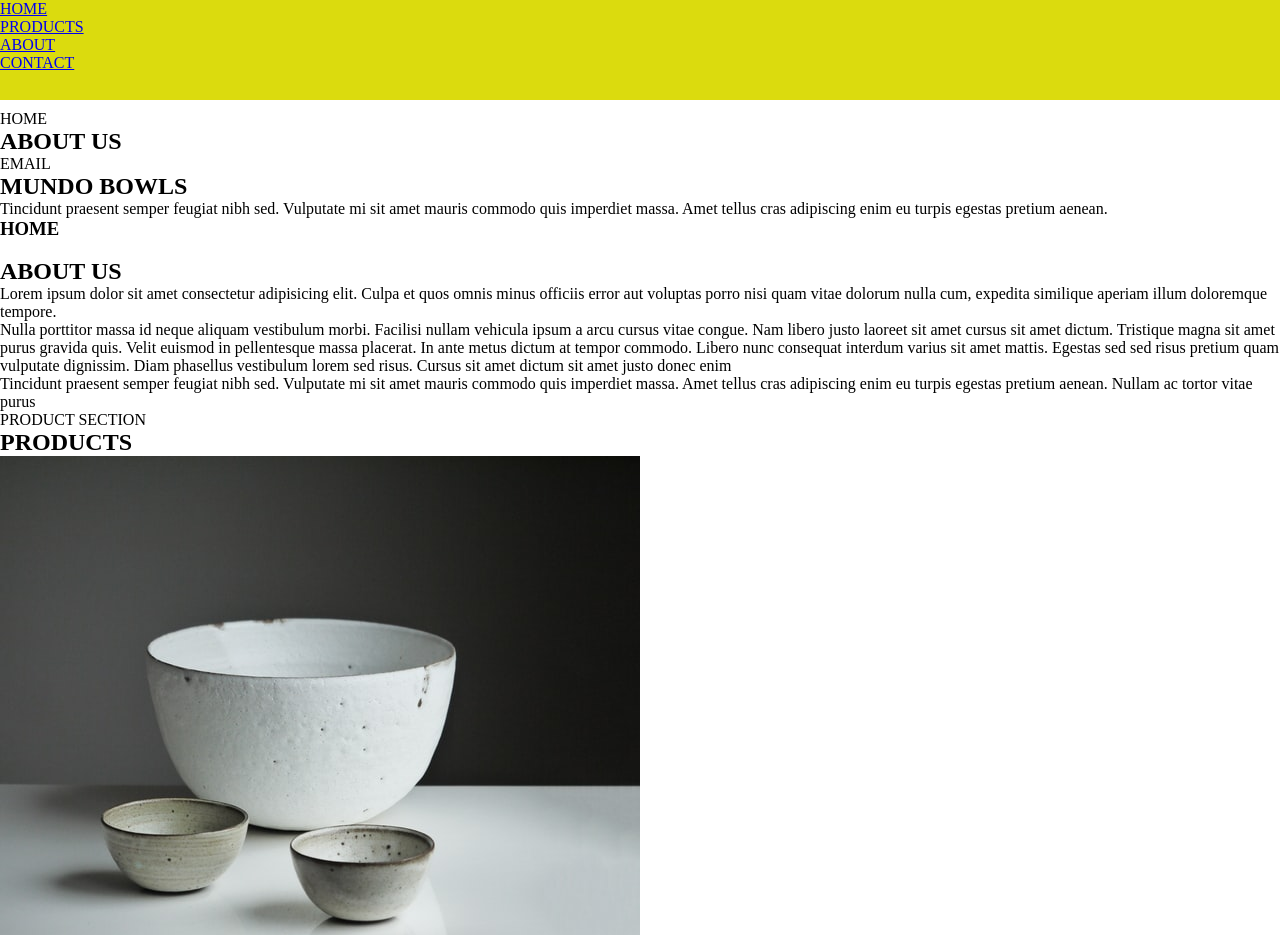
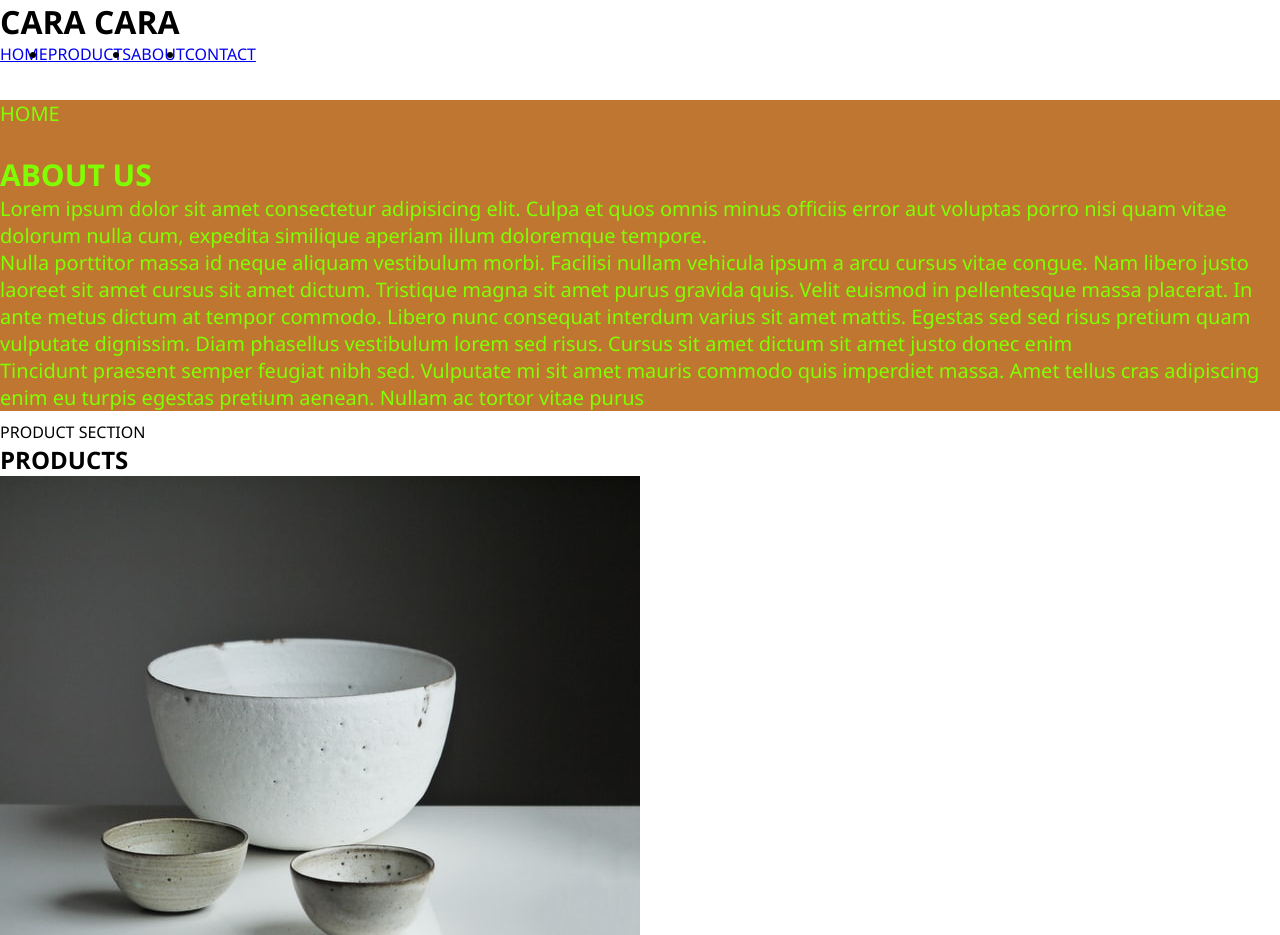
Before and after one commit to Trog19/ecommercesite, a plain HTML site: page index.html in a window 1280 px wide. Shown: the top 935 px of the page. Drawn offline with Linux system fonts and the light colour scheme.

Commit message:
Fixed nav bar in styles.css + created display flex for product photos and nav bar

```diff
--- a/index.html
+++ b/index.html
@@ -2,10 +2,7 @@
 
 (10 points): As a web developer, I want to have an external CSS-stylesheet that consists of a variety of styles (minimum of 10 rules) so that I can use the same styles with other pages in the future
 
-(5 points): As a web developer, I want to include the high-quality images provided by the asset team so that my page matches the design
-
 (For now, it will be a “dummy link” that doesn’t go anywhere, but can be utilized by the bonus user story)
-
 
 Bonus User Stories
 
@@ -26,30 +23,19 @@ Bonus User Stories
 </head>
 <body>
     <header class="header-nav">
-        <!-- <H1></H1> -->
+        <H1>CARA CARA</H1>
         <nav>
-            <ul>
-                <li><a href="#home">HOME</a></li>
-                <li><a href="#products">PRODUCTS</a></li>
+            <ul class="container-flex">
+                <li class="nav-item"><a href="#home">HOME</a></li>
+                <li class="nav-item"><a href="#products">PRODUCTS</a></li>
                 <li><a href="#about">ABOUT</a></li>
                 <li><a href="#contact">CONTACT</a></li>
             </ul>
         </nav>
     </header>
     <main>
-        <section id="home" class="home-section">HOME
+        <section id="home" class="home-section green-mean">HOME
 
-            <H1>ABOUT US</H1>
-                <div>EMAIL
-                </div>
-                <H2>MUNDO BOWLS</H2>
-                    <p>Tincidunt praesent semper feugiat nibh
-                        sed. Vulputate mi sit amet mauris
-                        commodo quis imperdiet massa. Amet
-                        tellus cras adipiscing enim eu turpis
-                        egestas pretium aenean.</p>
-                        <div></div>
-                        <H3>HOME</H3>
         <section id="about" class="about-section"></section>
             <!-- <h3>ABOUT SECTION</h3> -->
             <div>
@@ -78,11 +64,12 @@ Bonus User Stories
                         Nullam ac tortor vitae purus</p>
                 </div>
         </section>
-        <section id="products" class="products-section">PRODUCT SECTION</section>
+        <section id="products" class="products-section">
+            PRODUCT SECTION
             <div></div>
                 <h2>PRODUCTS</h2>
-            <div>
-                <img src="./assets/tom-crew-7HuTGlUfQSo-unsplash.jpg" alt="">
+                <div class="card">
+                    <img class="card__img" src="./assets/tom-crew-7HuTGlUfQSo-unsplash.jpg" alt="">
                     <h1>Mundo Bowls</h1>
                     <p>$48.00</p>
                     <hr>
@@ -153,9 +140,12 @@ Bonus User Stories
                     <p>Lorem ipsum, dolor sit amet consectetur adipisicing elit. Voluptatum deserunt repellat sed saepe. Voluptas, temporibus quos! Rem, autem? Similique, ea magnam iure reiciendis tenetur adipisci nulla doloremque vero repudiandae consectetur.</p>
                     <a href="#">Learn More</a> <button>Add to Cart</button>
                 </div>
-        <section id="contact" class="contact-section">CONTACT SECTION</section>
+        </section>
+        <section id="contact" class="contact-section">CONTACT SECTION
+            <form action=""></form>
+        </section>
 
     </main>
     <footer></footer>
-<body>
+</body>
 </html>
--- a/styles.css
+++ b/styles.css
@@ -4,34 +4,70 @@
   margin: 0;
   padding: 0;
   box-sizing: inherit;
+  font-family: Segoe UI;
+  letter-spacing: 50;
 }
 
-.header-nav{
+.header-nav {
   height: 100px;
-    background-color: rgb(219, 219, 14);
+  background-color: white;
+  margin-bottom: 150px;
+  position: fixed;
+  width: 100%;
+  top: 0;
+}
+
+.home-section {
+  margin-top: 100px;
+  background-color: rgb(191, 118, 49);
   margin-bottom: 10px;
 }
 
-.home-nav{
+.about-nav {
   height: 100px;
-    background-color: rgb(98, 49, 212);
+  background-color: rgb(191, 118, 49);
   margin-bottom: 10px;
 }
 
-.about-nav{
+.product-nav {
   height: 100px;
-    background-color: rgb(185, 36, 36);
+  background-color: rgb(191, 118, 49);
   margin-bottom: 10px;
 }
 
-.product-nav{
+.contact-nav {
   height: 100px;
-    background-color: rgb(36, 189, 228);
+  background-color: rgb(191, 118, 49);
   margin-bottom: 10px;
 }
 
-.contact-nav{
-    height: 100px;
-    background-color: rgb(160, 160, 74);
-    margin-bottom: 10px;
+.green-mean {
+  color: chartreuse;
+  font-size: 20px;
 }
+
+.product-flex {
+    display: flex;
+}
+
+/* content style (shadows, etc) */
+.container-flex {
+    display: flex;
+    flex-wrap: wrap;
+}
+
+.card {
+    width: 200px;
+}
+
+.card-image {
+    width: 200px;
+}
+
+.nav-item {
+    margin:
+}
+
+.nav-item-link {
+    display:
+}
```
Lines whose indentation alone changed are shown as unchanged.
